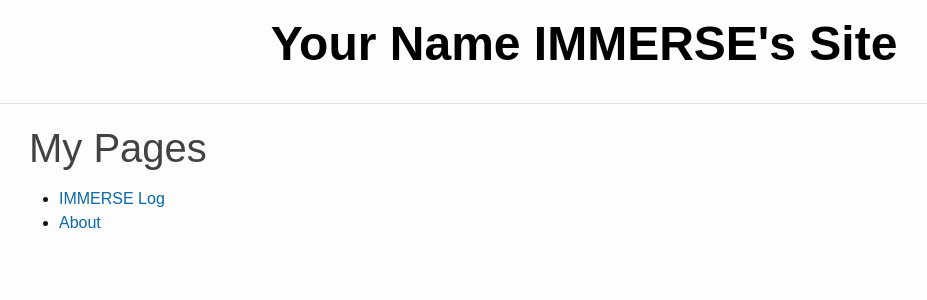
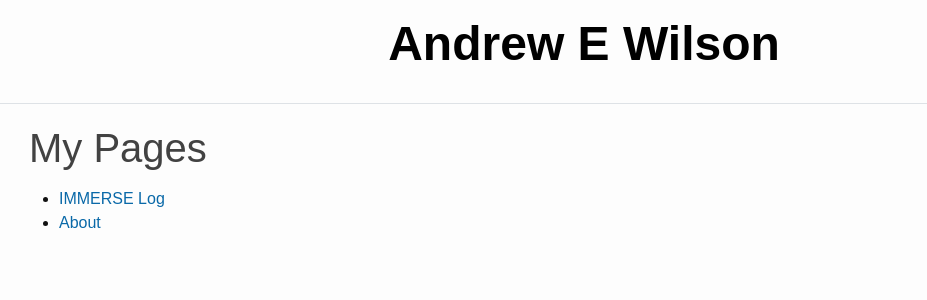
Before and after one commit to AEW2015/ccl_log, a Jekyll site: the page built from index.md, in a window 1280 px wide. Shown: the top 300 px of the page, without its empty margins (56-983 px from the left). Built offline with Jekyll 4.4.1, drawn with Linux system fonts in a browser that asks for light colours.

Commit message:
Update _config.yml

```diff
--- a/_config.yml
+++ b/_config.yml
@@ -18,7 +18,7 @@
 # You can create any custom variable you would like, and they will be accessible
 # in the templates via {{ site.myvariable }}.
 
-title: Your Name IMMERSE's Site
+title: Andrew E Wilson
 
 baseurl: "/ccl_log/" # the subpath of your site, e.g. /blog
 url: "https://AEW2015.github.io" # the base hostname & protocol for your site, e.g. http://example.com
```
